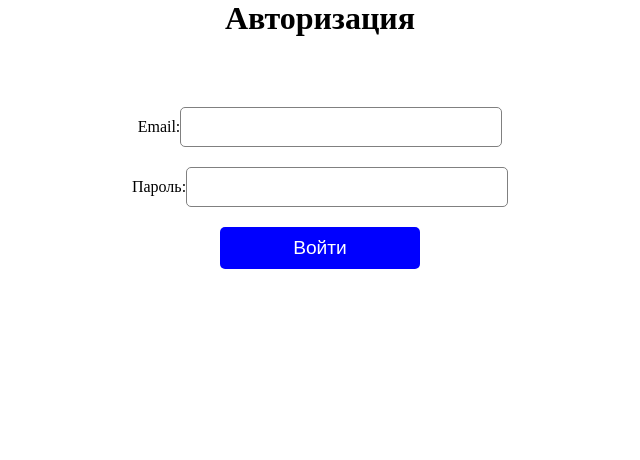
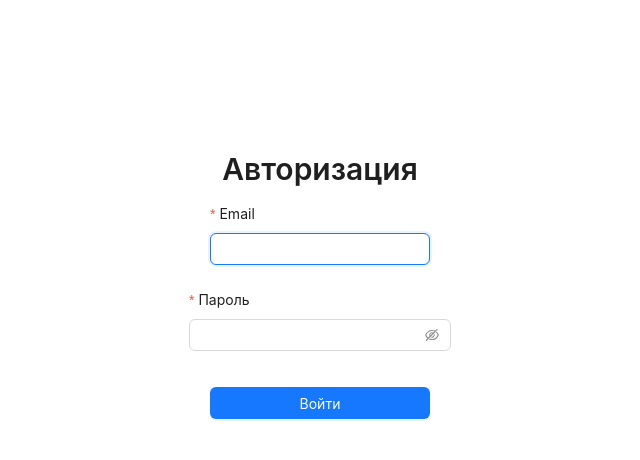
Before and after one commit to Digmai/onlineMenu, a React (Create React App) app: page / in a window 1280 px wide. Shown: the top 460 px of the page, without its empty margins (320-960 px from the left). Built offline with nearby package versions, Linux system fonts and the light colour scheme.

Commit message:
add login in app

```diff
--- a/src/components/Tables/AddTables.tsx
+++ b/src/components/Tables/AddTables.tsx
@@ -1,55 +1,68 @@
+import { ITable } from "../../types";
+import { useSelector } from "react-redux";
 import React, { useEffect, useState } from "react";
-import { Button, InputNumber, notification } from "antd";
-import { useSelector } from "react-redux";
-import { getTable } from "../../slices/table";
 import { RootState, useAppDispatch } from "../../store";
-import { ITable } from "../../types";
+import { createTable, getTables } from "../../slices/table";
+import { Button, InputNumber, List, notification } from "antd";
 
-interface User {
-  role: string;
-  table: number;
-}
-
-export interface TableType {
-  users: User[];
-  onAdd: (newTables: number[]) => void;
-}
-
-const AddTables: React.FC<TableType> = ({ users, onAdd }) => {
-  const [number, setNumber] = useState<number | undefined>();
-  const [tables, setTables] = useState<ITable[] | null>(null);
+const AddTables: React.FC = () => {
+  const [number, setNumber] = useState<number | null>();
+  const [tables, setTables] = useState<ITable[] | undefined>();
 
   const tablesSelect = useSelector((state: RootState) => state.tables.table);
+  const token = useSelector((state: RootState) => state.user.token);
   const dispatch = useAppDispatch();
 
   useEffect(() => {
-    const token = localStorage.getItem("authToken");
-    if (token) {
-      dispatch(getTable(token));
-    }
-  }, [dispatch]);
+    token && dispatch(getTables(token));
+  }, []);
 
   useEffect(() => {
+    console.log(tablesSelect);
+
     if (tablesSelect) {
-      setTables(tablesSelect);
+      const sortedTables = [...tablesSelect].sort((a, b) =>
+        a.tableNumber > b.tableNumber ? -1 : 1
+      );
+      setTables(sortedTables);
     }
   }, [tablesSelect]);
+
   const handleNumberChange = (value: number | null) => {
-    if (value !== null) {
-      setNumber(value);
-    }
+    setNumber(value);
+  };
+  const handleCreateTable = (tableNumber: number) => {
+    token && dispatch(createTable({ token, tableNumber }));
+  };
+
+  const handleTableDelete = (tableNumber: number) => {
+    const updatedTables = tables?.filter(
+      (table) => table.tableNumber !== tableNumber
+    );
+    setTables(updatedTables);
+    notification.success({
+      message: "Table deleted",
+      description: `Table ${tableNumber} has been removed.`,
+    });
   };
 
   const handleAddTable = () => {
-    if (!number || users.some((user) => user.table === number)) {
+    if (!number) {
       notification.error({
         message: "Error",
         description: "Please select a valid table",
       });
       return;
     }
-    const newTables = [number];
-    onAdd(newTables);
+    if (tables && tables.some((table) => table.tableNumber === number)) {
+      notification.error({
+        message: "Error",
+        description: "Table already exists",
+      });
+      return;
+    }
+
+    handleCreateTable(number);
     setNumber(undefined);
     notification.success({
       message: "Table added",
@@ -57,7 +70,6 @@ const AddTables: React.FC<TableType> = ({ users, onAdd }) => {
     });
   };
 
-  if (!tables) return <p>Loading...</p>;
   return (
     <>
       <InputNumber
@@ -69,7 +81,43 @@ const AddTables: React.FC<TableType> = ({ users, onAdd }) => {
       <Button type="primary" onClick={handleAddTable}>
         Add Table
       </Button>
-      {tables && tables.map((e) => <div key={e.id}>{e.id + " " + e.num}</div>)}
+      {tables && (
+        <List
+          style={{
+            backgroundColor: "#f0f0f0",
+            padding: "16px",
+            borderRadius: "8px",
+          }}
+          dataSource={tables}
+          bordered
+          itemLayout="horizontal"
+          renderItem={(item, index) => (
+            <List.Item
+              style={{
+                border: "1px solid #d9d9d9",
+                margin: "8px 0",
+                padding: "12px",
+                height: "60px",
+                borderTop: index === 0 ? "none" : undefined,
+                borderBottom: index === tables.length - 1 ? "none" : undefined,
+                display: "flex",
+                justifyContent: "space-between",
+                alignItems: "center",
+              }}
+              key={item.tableNumber}
+            >
+              <div>Table {item.tableNumber}</div>
+
+              <Button
+                type="dashed"
+                onClick={() => handleTableDelete(item.tableNumber)}
+              >
+                Delete
+              </Button>
+            </List.Item>
+          )}
+        />
+      )}
     </>
   );
 };
--- a/src/components/User/AddUserForm.tsx
+++ b/src/components/User/AddUserForm.tsx
@@ -43,9 +43,9 @@ const AddUserForm: React.FC<Props> = ({
 
   return (
     <>
-      <Button type="primary" onClick={showModal}>
+      {/* <Button type="primary" onClick={showModal}>
         Добавить пользователя
-      </Button>
+      </Button> */}
       <Modal
         open={visible}
         title="Добавить нового пользователя"
--- a/src/components/User/UserForm.tsx
+++ b/src/components/User/UserForm.tsx
@@ -1,4 +1,12 @@
-import { Form, Input, Select, Checkbox, Radio, RadioChangeEvent } from "antd";
+import {
+  Form,
+  Input,
+  Select,
+  Checkbox,
+  Radio,
+  RadioChangeEvent,
+  Button,
+} from "antd";
 import React from "react";
 import { useState } from "react";
 
@@ -73,7 +81,17 @@ const UserForm = () => {
         <Input />
       </Form.Item>
 
-      <Form.Item name="password" label="Password" rules={[{ required: true }]}>
+      <Form.Item
+        name="password"
+        label="Password"
+        rules={[
+          { required: true, message: "Введите пароль" },
+          {
+            min: 6,
+            message: "Пароль должен содержать не менее 6 символов",
+          },
+        ]}
+      >
         <Input.Password />
       </Form.Item>
 
@@ -151,7 +169,9 @@ const UserForm = () => {
       )}
 
       <Form.Item>
-        <button type="submit">Submit</button>
+        <Button type="primary" htmlType="submit">
+          Добавить
+        </Button>
       </Form.Item>
     </Form>
   );
--- a/src/pages/LoginPage.tsx
+++ b/src/pages/LoginPage.tsx
@@ -1,76 +1,69 @@
 import React, { useState, useCallback, useEffect } from "react";
+import { Form, Input, Button, Typography, Space } from "antd";
+import { useDispatch, useSelector } from "react-redux";
 import { login } from "../slices/user";
 import { RootState, useAppDispatch } from "../store";
 import { useNavigate } from "react-router-dom";
-import { useSelector } from "react-redux";
 import "./../scss/login-page.scss";
 
-interface LoginForm {
-  email: string;
-  password: string;
-}
+const { Title } = Typography;
 
 const LoginPage: React.FC = () => {
-  const [formValues, setFormValues] = useState<LoginForm>({
-    email: "",
-    password: "",
-  });
+  const [loading, setLoading] = useState(false);
   const history = useNavigate();
   const dispatch = useAppDispatch();
-  const error = useSelector((state: RootState) => !state.user.user);
-
-  const handleChange = useCallback((e: React.ChangeEvent<HTMLInputElement>) => {
-    setFormValues((prevState) => ({
-      ...prevState,
-      [e.target.name]: e.target.value,
-    }));
-  }, []);
+  const error = useSelector((state: RootState) => state.user.error);
 
   const handleSubmit = useCallback(
-    (e: React.FormEvent<HTMLFormElement>) => {
-      e.preventDefault();
-      dispatch(login(formValues.email, formValues.password));
+    async (values: any) => {
+      setLoading(true);
+      await dispatch(login(values.email, values.password));
+      setLoading(false);
     },
-    [dispatch, formValues.email, formValues.password]
+    [dispatch]
   );
 
   useEffect(() => {
-    if (error) history("/");
+    if (!error) {
+      history("/");
+    }
   }, [error, history]);
 
   return (
-    <div className="login">
-      <h1>Авторизация</h1>
-      {error && <div className="error__masseges">{error}</div>}
+    <div className="login-page">
+      <Title className="login-page__header" level={2}>
+        Авторизация
+      </Title>
+      {error && <div className="login-page__error">{error}</div>}
+      <Form layout="vertical" onFinish={handleSubmit}>
+        <Form.Item
+          label="Email"
+          name="email"
+          rules={[
+            {
+              required: true,
+              type: "email",
+              message: "Введите корректный email",
+            },
+          ]}
+        >
+          <Input autoFocus disabled={loading} />
+        </Form.Item>
 
-      <form className="login__form" onSubmit={handleSubmit}>
-        <div>
-          <label htmlFor="email">Email:</label>
+        <Form.Item
+          label="Пароль"
+          name="password"
+          rules={[{ required: true, message: "Введите пароль" }]}
+        >
+          <Input.Password disabled={loading} />
+        </Form.Item>
 
-          <input
-            className="login__form-input"
-            id="email"
-            type="email"
-            name="email"
-            onChange={handleChange}
-            value={formValues.email}
-          />
-        </div>
-        <div>
-          <label htmlFor="password">Пароль:</label>
-          <input
-            className="login__form-input"
-            id="password"
-            type="password"
-            name="password"
-            onChange={handleChange}
-            value={formValues.password}
-          />
-        </div>
-        <button className="login__form-button" type="submit">
-          Войти
-        </button>
-      </form>
+        <Form.Item>
+          <Button type="primary" htmlType="submit" loading={loading}>
+            Войти
+          </Button>
+        </Form.Item>
+      </Form>
     </div>
   );
 };
--- a/src/scss/login-page.scss
+++ b/src/scss/login-page.scss
@@ -39,3 +39,43 @@
   font-size: 1.2rem;
   margin-bottom: 20px;
 }
+//
+//
+.login-page {
+  width: 100%;
+  height: 100%;
+  display: flex;
+  margin-top: 150px;
+  align-items: center;
+  justify-content: center;
+  flex-direction: column;
+
+  .login-page__error {
+    margin-bottom: 16px;
+    color: #ff4d4f;
+    font-size: 16px;
+    text-align: center;
+  }
+
+  .ant-form-item-label {
+    text-align: left !important;
+  }
+
+  .ant-input,
+  .ant-btn {
+    width: 220px;
+  }
+
+  .ant-btn {
+    margin-top: 12px;
+    margin-left: auto;
+    margin-right: auto;
+    display: block;
+  }
+
+  .ant-space {
+    display: block;
+    text-align: right;
+    margin-top: 12px;
+  }
+}
--- a/src/services/TableService.ts
+++ b/src/services/TableService.ts
@@ -1,53 +1,68 @@
 import axios from "axios";
 import { ITable } from "../types";
 
+const BASE_URL = "http://localhost:5000/api";
+
 export const TableService = {
-  getTables: async (token: string): Promise<ITable[] | undefined> => {
+  createTable: async (
+    token: string,
+    tableNumber: number
+  ): Promise<ITable | undefined> => {
     try {
-      const response = await axios.get<{}, { data: { tables: ITable[] } }, {}>(
-        "/api/tables",
+      const response = await axios.post(`${BASE_URL}/table`, {
+        headers: { Authorization: `Bearer ${token}` },
+        tableNumber,
+      });
+      return response.data.data;
+    } catch (error) {
+      console.log(error);
+    }
+  },
+
+  getTables: async (token: string): Promise<ITable[] | undefined | []> => {
+    try {
+      const response = await axios.get(`${BASE_URL}/table`, {
+        headers: { Authorization: `Bearer ${token}` },
+      });
+      return response.data.data.tables;
+    } catch (error) {
+      console.log(error);
+    }
+  },
+
+  updateTableStatus: async (
+    id: string,
+    token: string,
+    status: string
+  ): Promise<ITable[] | undefined> => {
+    try {
+      const response = await axios.patch(
+        `${BASE_URL}/table/${id}/update-status`,
+        {
+          status,
+          headers: { Authorization: `Bearer ${token}` },
+        }
+      );
+      return response.data.data.tables;
+    } catch (error) {
+      console.log(error);
+    }
+  },
+
+  deleteTable: async (
+    token: string,
+    tableNumber: number
+  ): Promise<ITable[] | undefined> => {
+    try {
+      const response = await axios.get<{ data: { tables: ITable[] } }>(
+        `${BASE_URL}/table/${tableNumber}/delete`,
         {
           headers: { Authorization: `Bearer ${token}` },
         }
       );
-      return response.data.tables;
+      return response.data.data.tables;
     } catch (error) {
       console.log(error);
-      return undefined;
-    }
-  },
-  updateTables: async (
-    token: string,
-    id: string
-  ): Promise<ITable[] | undefined> => {
-    try {
-      const response = await axios.get<{}, { data: { tables: ITable[] } }, {}>(
-        `/api/tables/${id}/update`,
-        {
-          headers: { Authorization: `Bearer ${token}` },
-        }
-      );
-      return response.data.tables;
-    } catch (error) {
-      console.log(error);
-      return undefined;
-    }
-  },
-  deleteTables: async (
-    token: string,
-    id: string
-  ): Promise<ITable[] | undefined> => {
-    try {
-      const response = await axios.get<{}, { data: { tables: ITable[] } }, {}>(
-        `/api/tables/${id}/delete`,
-        {
-          headers: { Authorization: `Bearer ${token}` },
-        }
-      );
-      return response.data.tables;
-    } catch (error) {
-      console.log(error);
-      return undefined;
     }
   },
 };
--- a/src/slices/table.ts
+++ b/src/slices/table.ts
@@ -1,7 +1,7 @@
-import { ITable } from "../types";
-import { AppDispatch, RootState } from "../store";
+import { ErrorResponse, ITable } from "../types";
+import { RootState } from "../store";
 import { TableService } from "../services/TableService";
-import { createSlice, PayloadAction } from "@reduxjs/toolkit";
+import { createAsyncThunk, createSlice, PayloadAction } from "@reduxjs/toolkit";
 
 interface TableState {
   table: ITable[] | null;
@@ -10,11 +10,7 @@ interface TableState {
 }
 
 const initialState: TableState = {
-  table: [
-    { id: "1", num: 1 },
-    { id: "2", num: 2 },
-    { id: "3", num: 3 },
-  ],
+  table: null,
   loading: false,
   error: null,
 };
@@ -36,30 +32,72 @@ const tablesSlice = createSlice({
       state.error = action.payload;
     },
 
-    setTables: (state, action) => {
+    setTablesState: (state, action: { payload: ITable[] }) => {
       state.table = action.payload;
     },
   },
 });
 
-export const { getTablesFailure, getTablesStart, getTablesSuccess, setTables } =
-  tablesSlice.actions;
+export const {
+  getTablesFailure,
+  getTablesStart,
+  getTablesSuccess,
+  setTablesState,
+} = tablesSlice.actions;
 
-export const getTable = (token: string) => async (dispatch: AppDispatch) => {
-  try {
-    dispatch(getTablesStart());
+export const getTables = createAsyncThunk(
+  "table/getTables",
+  async (token: string, { rejectWithValue }) => {
+    try {
+      const response = await TableService.getTables(token);
+      return response;
+    } catch (error: any) {
+      console.log(error);
+      return rejectWithValue(error.data);
+    }
+  }
+);
 
-    const response = await TableService.getTables(token);
-    const tables = response;
-    tables && dispatch(getTablesSuccess(tables));
-  } catch (error: any) {
-    console.log(error);
+export const createTable = createAsyncThunk(
+  "table/createTable",
+  async (
+    params: { token: string; tableNumber: number },
+    { dispatch, rejectWithValue }
+  ) => {
+    try {
+      const table = await TableService.createTable(
+        params.token,
+        params.tableNumber
+      );
+      console.log("    params.token params.tableNumber");
 
-    throw new Error(error.data);
+      dispatch(getTables(params.token));
+      return table;
+    } catch (error: any) {
+      console.log(error);
+      return rejectWithValue(error.data);
+    }
   }
-};
+);
 
-export const selectUser = (state: RootState): TableState | null => {
+export const deleteTable = createAsyncThunk<
+  ITable[],
+  { token: string; tableNumber: number },
+  { rejectValue: ErrorResponse }
+>(
+  "table/deleteTable",
+  async ({ token, tableNumber }, { dispatch, rejectWithValue }) => {
+    try {
+      const tables = await TableService.deleteTable(token, tableNumber);
+      tables && dispatch(setTablesState(tables));
+      return []; // если удаление прошло успешно, мы можем вернуть пустой массив
+    } catch (error: any) {
+      console.log(error);
+      return rejectWithValue(error.response.data);
+    }
+  }
+);
+export const selectTables = (state: RootState): TableState | null => {
   return state.tables;
 };
 export default tablesSlice.reducer;
--- a/src/slices/user.ts
+++ b/src/slices/user.ts
@@ -102,7 +102,10 @@ export const verifyToken = (token: string) => async (dispatch: AppDispatch) => {
     dispatch(logout());
   }
 };
-export const selectUser = (state: RootState): UsersState | null => {
+export const selectUser = (state: RootState) => {
   return state.user;
 };
+export const selectToken = (state: RootState) => {
+  return state.user.token;
+};
 export default usersSlice.reducer;
```
Also changed, not shown: src/components/AdminPanel/AdminPanel.tsx (+12 -7 lines), src/types.ts (+7 -1 lines).
